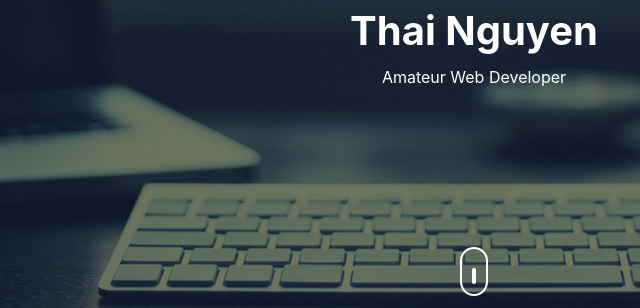
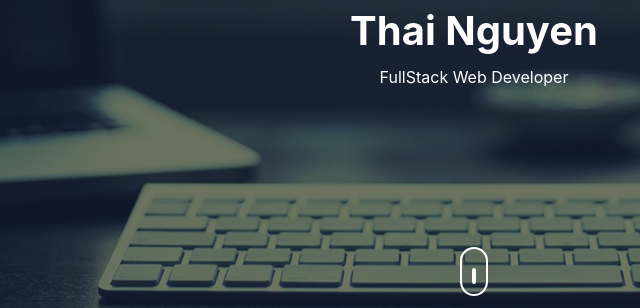
Before and after one commit to minhthai1995/thainguyencv, a plain HTML site: page index.html in a window 1280 px wide. Shown: the part 474-782 px from the top of the page, 166-806 px from the left. Drawn offline with nearby package versions, Linux system fonts and the light colour scheme.

Commit message:
Update index.html

```diff
--- a/index.html
+++ b/index.html
@@ -16,7 +16,7 @@
         <div class="user-box">
           <img src="img/thai.jpg" alt="">
           <h1>Thai Nguyen</h1>
-          <p>Amateur Web Developer</p>
+          <p>FullStack Web Developer</p>
         </div>
       </div>
       <div class="scroll-btn">
```
